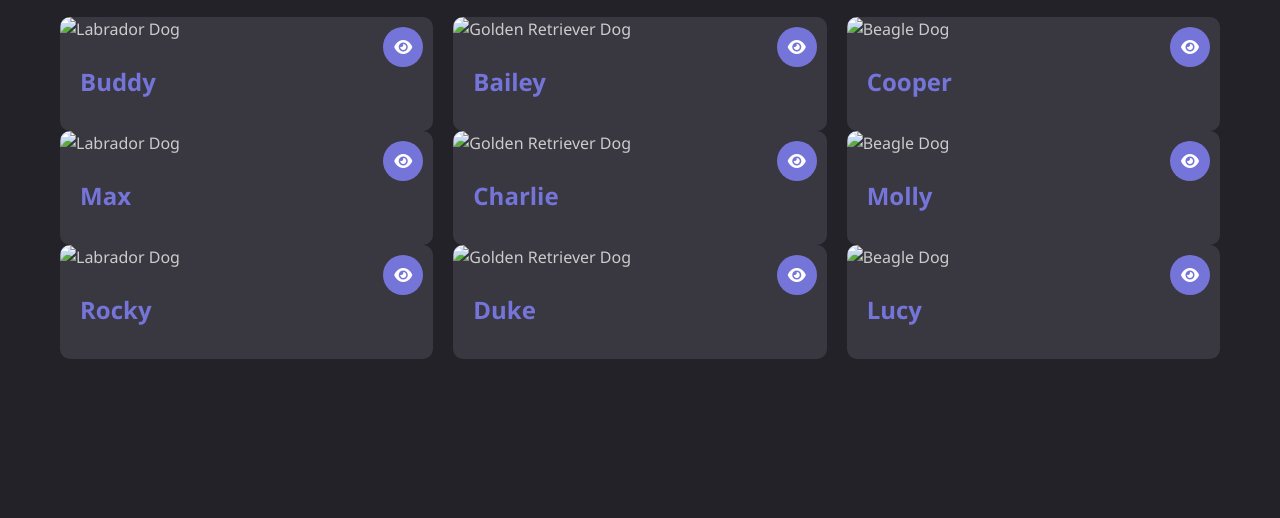
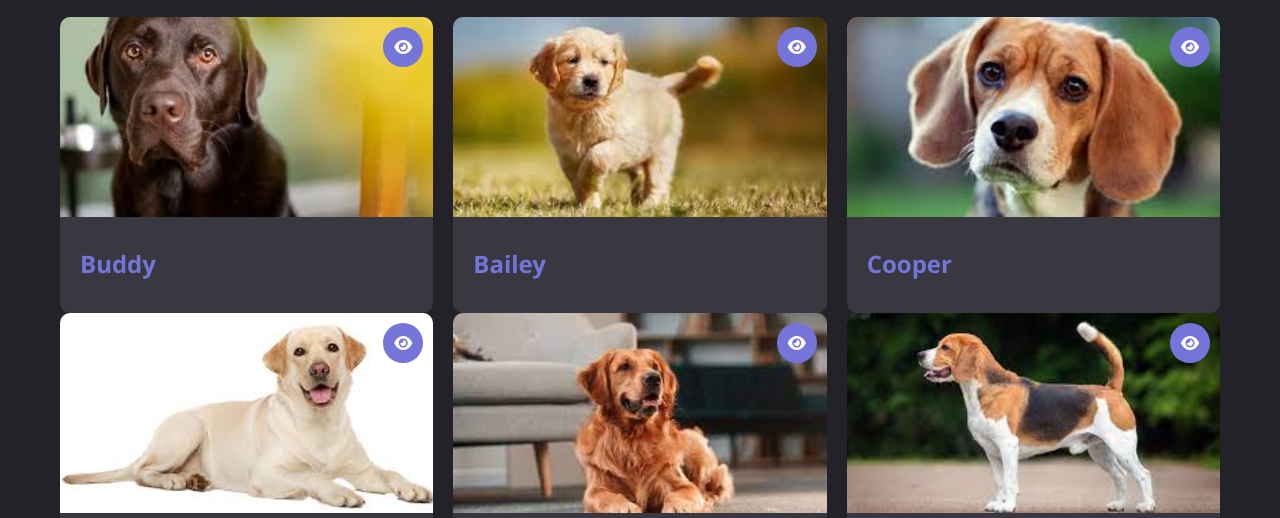
Before and after one commit to Vanshika-garg7/PawsAdopt-Website, a website: page dogs.html in a window 1280 px wide. Shown: the part 248-766 px from the top of the page. Drawn offline with Linux system fonts and the light colour scheme.

Commit message:
Update dogs.html

```diff
--- a/dogs.html
+++ b/dogs.html
@@ -136,7 +136,7 @@
         <div>
           <h2 class="column-header">LABRADOR</h2>
           <div class="card">
-            <img src="dogs/dog1.jpeg" alt="Labrador Dog">
+            <img src="dog1.jpeg" alt="Labrador Dog">
             <div class="card__content">
               <h2 class="card__name">Buddy</h2>
               <p class="card__description">Friendly, Outgoing</p>
@@ -146,7 +146,7 @@
             </button>
           </div>
           <div class="card">
-            <img src="dogs/dog2.jpeg" alt="Labrador Dog">
+            <img src="dog2.jpeg" alt="Labrador Dog">
             <div class="card__content">
               <h2 class="card__name">Max</h2>
               <p class="card__description">Loyal, Energetic</p>
@@ -156,7 +156,7 @@
             </button>
           </div>
           <div class="card">
-            <img src="dogs/dog3.jpeg" alt="Labrador Dog">
+            <img src="dog3.jpeg" alt="Labrador Dog">
             <div class="card__content">
               <h2 class="card__name">Rocky</h2>
               <p class="card__description">Playful, Affectionate</p>
@@ -170,7 +170,7 @@
         <div>
           <h2 class="column-header">GOLDEN RETRIEVER</h2>
           <div class="card">
-            <img src="dogs/dog4.jpeg" alt="Golden Retriever Dog">
+            <img src="dog4.jpeg" alt="Golden Retriever Dog">
             <div class="card__content">
               <h2 class="card__name">Bailey</h2>
               <p class="card__description">Friendly, Intelligent</p>
@@ -180,7 +180,7 @@
             </button>
           </div>
           <div class="card">
-            <img src="dogs/dog5.jpeg" alt="Golden Retriever Dog">
+            <img src="dog5.jpeg" alt="Golden Retriever Dog">
             <div class="card__content">
               <h2 class="card__name">Charlie</h2>
               <p class="card__description">Loyal, Playful</p>
@@ -190,7 +190,7 @@
             </button>
           </div>
           <div class="card">
-            <img src="dogs/dog6.jpeg" alt="Golden Retriever Dog">
+            <img src="dog6.jpeg" alt="Golden Retriever Dog">
             <div class="card__content">
               <h2 class="card__name">Duke</h2>
               <p class="card__description">Friendly, Sociable</p>
@@ -204,7 +204,7 @@
         <div>
           <h2 class="column-header">BEAGLE</h2>
           <div class="card">
-            <img src="dogs/dog7.jpeg" alt="Beagle Dog">
+            <img src="dog7.jpeg" alt="Beagle Dog">
             <div class="card__content">
               <h2 class="card__name">Cooper</h2>
               <p class="card__description">Curious, Friendly</p>
@@ -214,7 +214,7 @@
             </button>
           </div>
           <div class="card">
-            <img src="dogs/dog8.jpeg" alt="Beagle Dog">
+            <img src="dog8.jpeg" alt="Beagle Dog">
             <div class="card__content">
               <h2 class="card__name">Molly</h2>
               <p class="card__description">Playful, Affectionate</p>
@@ -224,7 +224,7 @@
             </button>
           </div>
           <div class="card">
-            <img src="dogs/dog9.jpeg" alt="Beagle Dog">
+            <img src="dog9.jpeg" alt="Beagle Dog">
             <div class="card__content">
               <h2 class="card__name">Lucy</h2>
               <p class="card__description">Energetic, Loyal</p>
```
